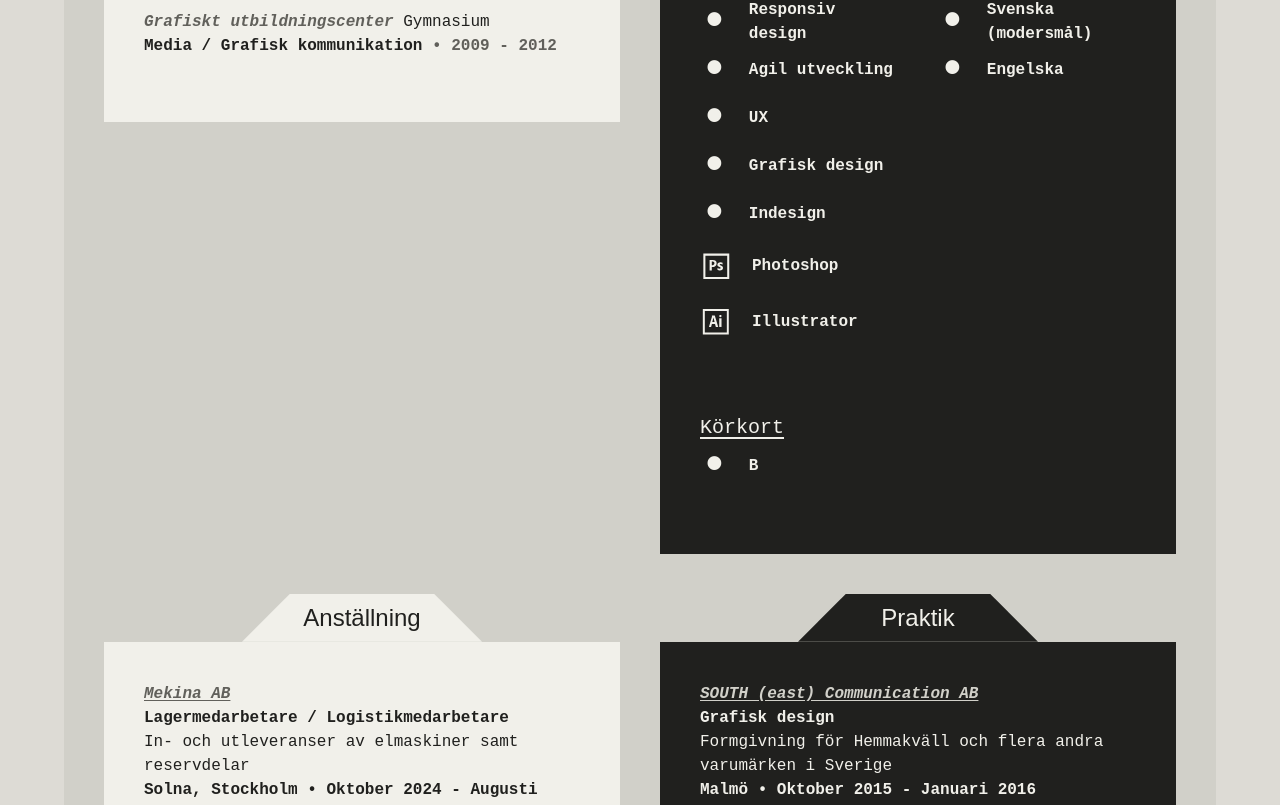
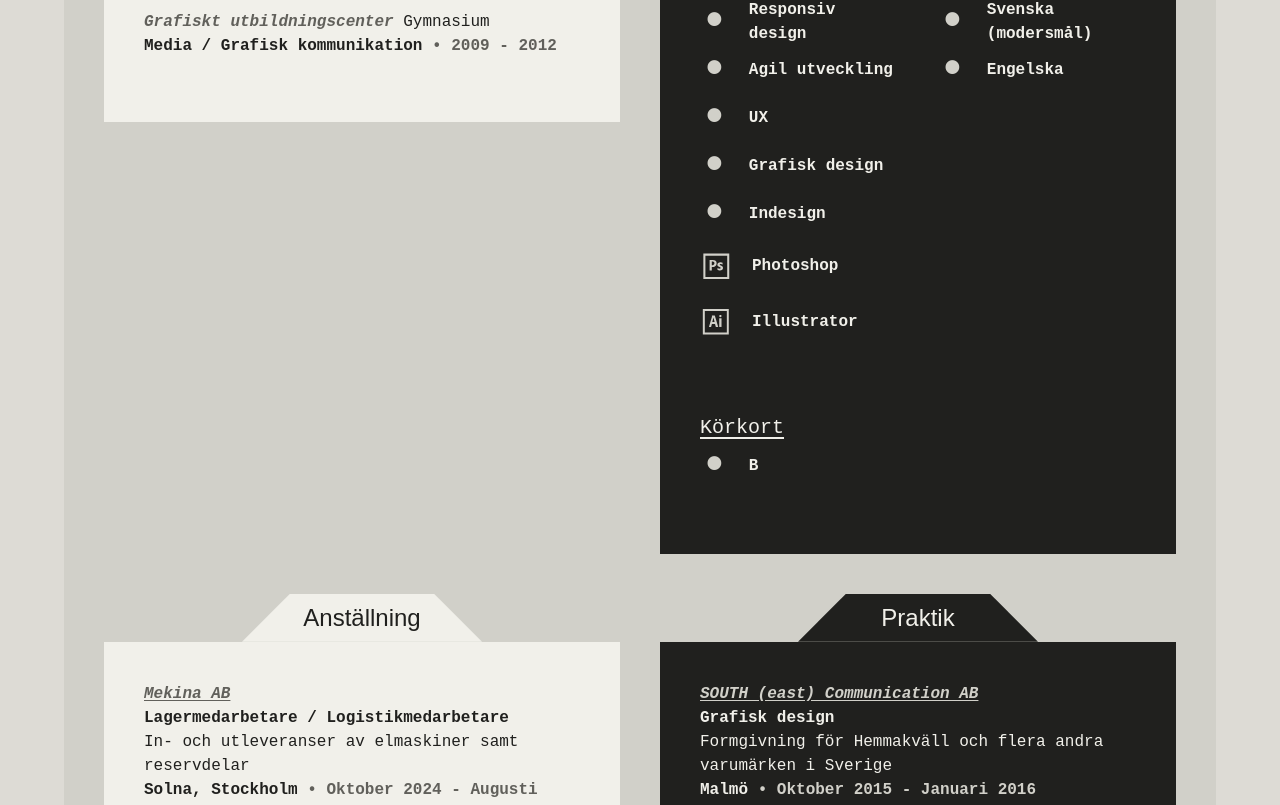
Before and after one commit to jesperringhog/the-portfolio, a Next.js app: page /cv in a window 1280 px wide. Shown: the part 1430-2235 px from the top of the page. Built offline with nearby package versions, Linux system fonts and the light colour scheme; a web font is replaced by a local one.

Commit message:
color update

```diff
--- a/app/cv/CvExperience.tsx
+++ b/app/cv/CvExperience.tsx
@@ -38,7 +38,7 @@ export const CvExperience = ({ variant, heading }: CvExperienceProps) => {
               {e.location}
               <span
                 className={
-                  isEmployment ? "text-accent-secondary" : "text-accent-primary"
+                  isEmployment ? "text-secondary-text" : "text-background"
                 }
               >
                 {" "}
--- a/app/cv/CvSkills.tsx
+++ b/app/cv/CvSkills.tsx
@@ -18,10 +18,10 @@ export const CvSkills = () => (
               {skill.icon ? (
                 <IconComponent
                   reactIcon={skill.icon}
-                  iconClass="my-3 ml-0 text-accent-primary"
+                  iconClass="my-3 ml-0 text-background"
                 />
               ) : (
-                <p className="pr-5 text-5xl text-accent-primary">&bull;</p>
+                <p className="pr-5 text-5xl text-background">&bull;</p>
               )}
               <p>{skill.name}</p>
             </li>
```
